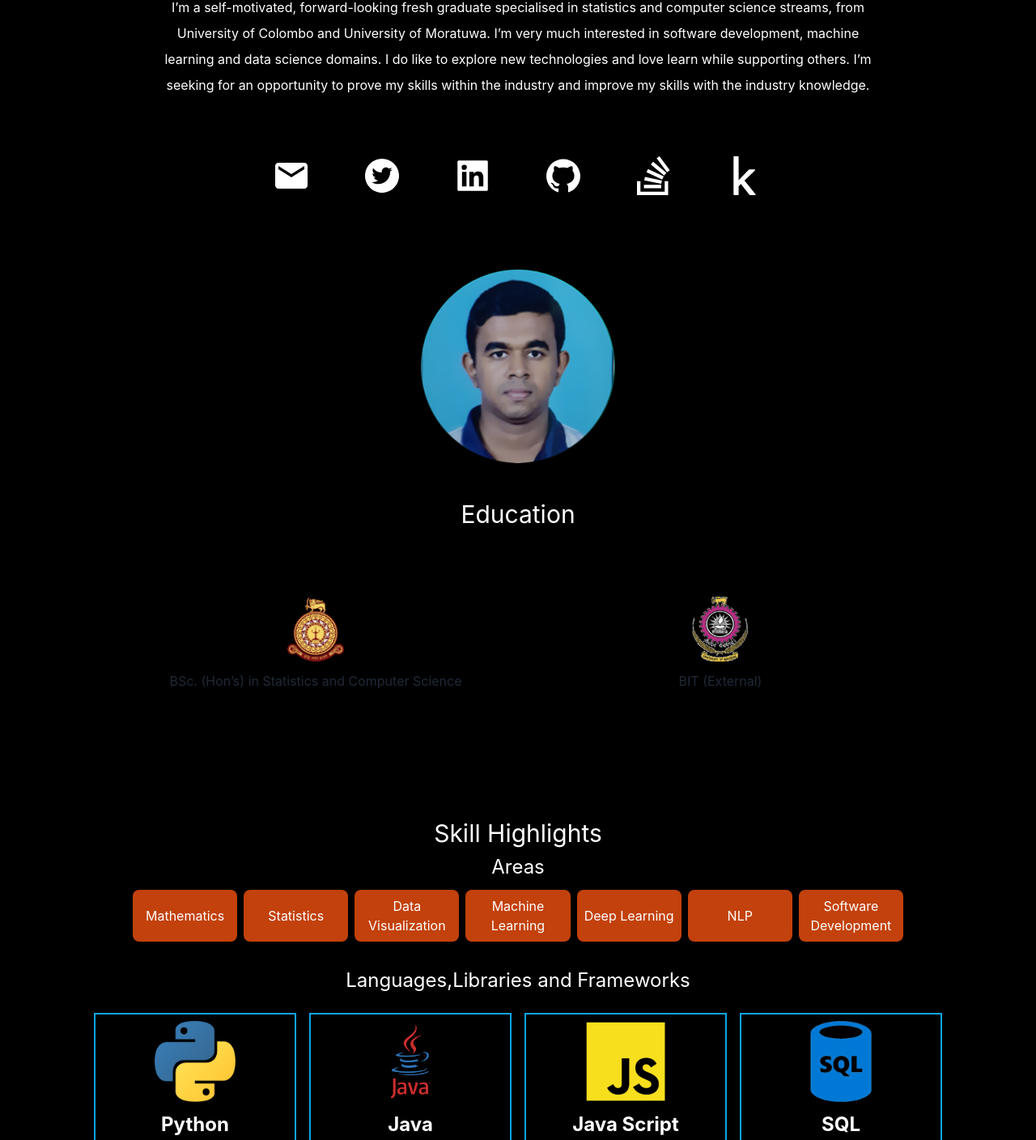
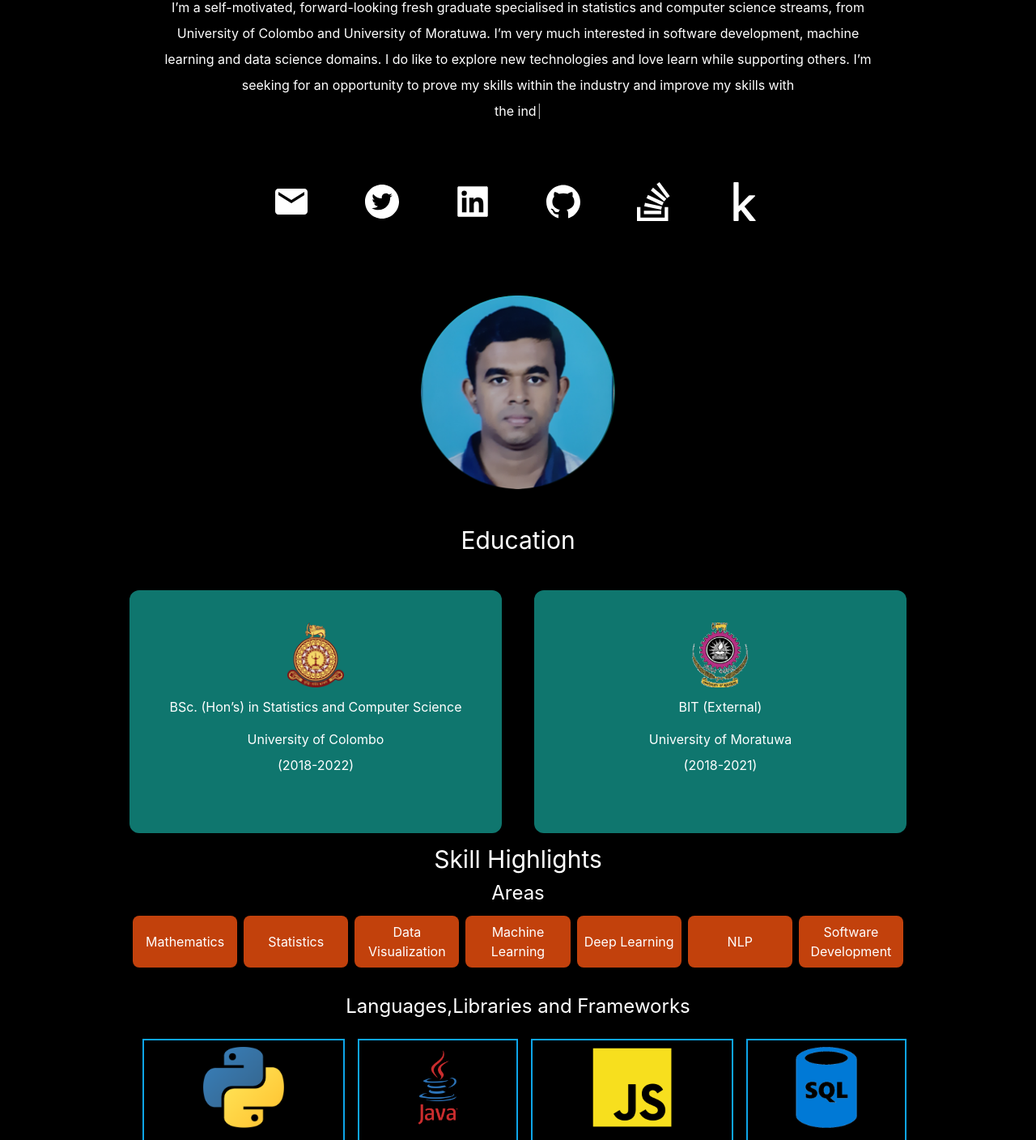
Before and after one commit to SachinthaDilshan96/myPortfolio, a React (Create React App) app: page / in a window 1280 px wide. Shown: the part 295-1703 px from the top of the page at 81% size. Built offline with nearby package versions, Linux system fonts and the light colour scheme.

Commit message:
change of colors of the home

```diff
--- a/package.json
+++ b/package.json
@@ -14,6 +14,7 @@
     "react-dom": "^18.2.0",
     "react-icons": "^4.10.1",
     "react-scripts": "5.0.1",
+    "typewriter-effect": "^2.20.1",
     "web-vitals": "^2.1.4"
   },
   "scripts": {
--- a/src/App.js
+++ b/src/App.js
@@ -7,7 +7,9 @@ import {Experience} from "./components/Experience";
 import {SkillHighlights} from "./components/SkillHighlights";
 import {BsStackOverflow} from "react-icons/bs"
 import {FaKaggle} from "react-icons/fa"
-import {MdEmail} from "react-icons/md"
+import {MdEmail} from "react-icons/md";
+import Typewriter from "typewriter-effect";
+
 function App() {
   const [darkMode, setDarkMode] = useState(true);
   return (
@@ -34,8 +36,15 @@ function App() {
                 science streams, from University of Colombo and University of Moratuwa. I’m very much
                 interested in software development, machine learning and data science domains. I do like
                 to explore new technologies and love learn while supporting others. I’m seeking for an
-                opportunity to prove my skills within the industry and improve my skills with the industry
-                knowledge.
+                opportunity to prove my skills within the industry and improve my skills with
+                <Typewriter
+                    options={{
+                      strings: ['the industry knowledge.'],
+                      autoStart: true,
+                      loop: true,
+                      pauseFor:1000
+                    }}
+              />
               </p>
             </div>
 
@@ -120,6 +129,17 @@ function App() {
               </div>
             </div>
           </section>
+
+          <section>
+            <div className={"text-center my-4"}>
+              <h3 className={"text-3xl text-white py-1"}> Blog Articles</h3>
+              <div className={"my-5"}>
+
+              </div>
+            </div>
+          </section>
+
+
         </main>
       </div>
   );
--- a/src/components/Education.js
+++ b/src/components/Education.js
@@ -1,11 +1,11 @@
 export const Education = ({props}) => {
     return (
-        <div className={"h-[350px] hover:sa"}>
-            <div className={"text-center h-[300px]  shadow-lg p-10 rounded-xl my-10 dark:bg-white"}>
+        <div className={"h-[350px] hover:scale-110 ransition duration-700"}>
+            <div className={"text-center h-[300px] bg-teal-700 shadow-lg p-10 rounded-xl my-10"}>
                 <img className={"h-20 mx-auto"} src={props.logo}/>
-                <h3 className={"text-md py-2 leading-8 text-gray-800"}>{props.degree}</h3>
-                <h4>{props.uni}</h4>
-                <h5>{props.period}</h5>
+                <h3 className={"text-md py-2 leading-8 text-white"}>{props.degree}</h3>
+                <h4 className={"text-md leading-8 text-white"}>{props.uni}</h4>
+                <h5 className={"text-md leading-8 text-white"}>{props.period}</h5>
             </div>
         </div>
     )
--- a/src/components/Languages.js
+++ b/src/components/Languages.js
@@ -2,7 +2,7 @@ import {Language} from "./Language"
 
 export const Languages=()=>{
     return(
-       <div className={"flex justify-between mx-2"}>
+       <div className={"flex w-full justify-evenly mx-2 "}>
             <div className={"w-[250px] mx-2 hover:bg-teal-600 hover:scale-110 transition duration-700"}>
                 <Language
                     props={{
--- a/src/components/SkillHighlights.js
+++ b/src/components/SkillHighlights.js
@@ -6,14 +6,14 @@ export const SkillHighlights = () => {
 
     return (
         <div className={"w-full"}>
-            <h1 className={"text-2xl text-white py-1"}>Areas</h1>
-            <div className={"flex justify-center"}>
+            <h1 className={"text-2xl w-full text-white py-1"}>Areas</h1>
+            <div className={"flex w-full justify-evenly"}>
                 {areas.map((a) =>
                     <Area key={a} area={a}  />
                 )}
             </div>
             <h1 className={"text-2xl text-white my-6"}>Languages,Libraries and Frameworks</h1>
-            <div className={"flex justify-center "}>
+            <div className={"flex w-full justify-evenly "}>
                 <Languages/>
             </div>
         </div>
```
Also changed, not shown: 1 other file (tests, documents, lock files or other folders).
